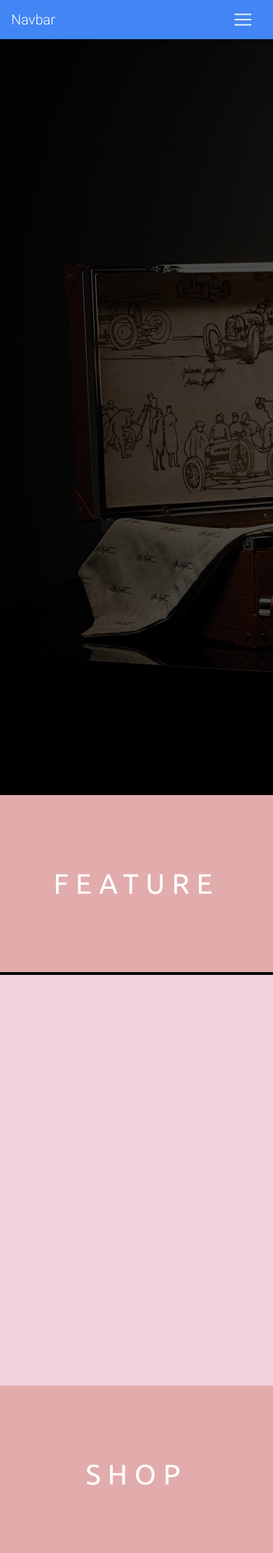
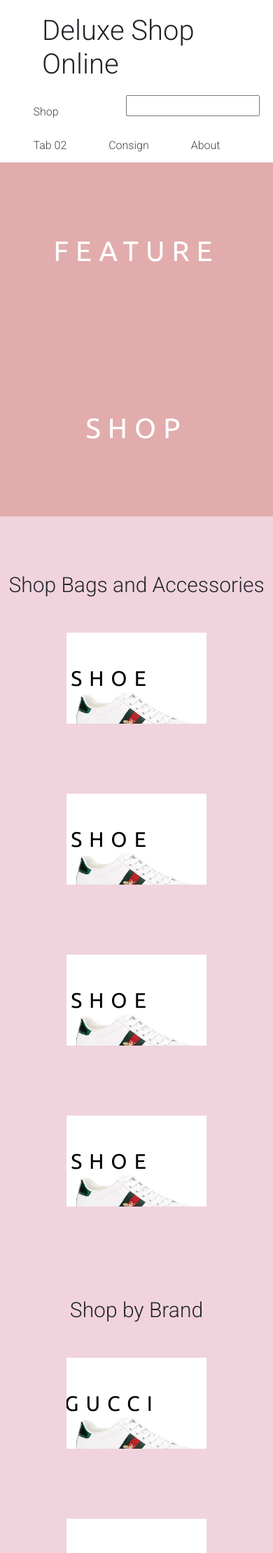
Before and after one commit to LemonFace0309/Deluxe-Consignment, a Django app: page / in a window 390 px wide; the page is wider, and only the part inside the window is pictured. Shown: the top 2219 px of that part at 70% size. Run offline with Django 3.2, Linux system fonts and the light colour scheme; some libraries are stand-ins or nearby versions.

Commit message:
CUSTOM nav bar

```diff
--- a/Deluxe_Consignment/static/css/nav.css
+++ b/Deluxe_Consignment/static/css/nav.css
@@ -1,171 +1,94 @@
-/* Nav Bar*/
-nav form {
-  position: relative;
-  height: 100%;
-  background: inherit;
+.nav-container {
+    max-width: 90vw;
+    margin: 0 auto;
+    box-sizing: border-box;
 }
 
-.nav-wrapper{
-  background: inherit;
-}
-.sacramento{
-  font-family: 'Sacramento';
-  font-size: 40px;
+nav {
+    background: white;
+    /* z-index: 10; */
 }
 
-.search-close-icon{
-  display: none!important;
-  position: absolute;
-  top: 0;
-  left: 100%!important;
-  padding-left: 0px;
-  color: rgba(0, 0, 0, 0.54);
-  transition: color .2s;
-  cursor: pointer;
+nav h1 {
+    margin: 0.5em 1.5em;
 }
 
-input.search-field {
-  font-weight: 500;
-  color: rgba(0, 0, 0, 0.54);
-  border-radius: 2px;
-  border: 0;
-  border-radius: 5px;
-  height: 36px;
-  padding: 8px 8px 8px 60px;
-  width: 200px;
-  background: #f7f7f7;
-  transition: background 0.2s, width .2s;
-}
-input.search-field:hover {
-  background: #ebebeb;
-}
-.searchbox {
-  position: relative;
-}
-::placeholder {
-  /* Chrome, Firefox, Opera, Safari 10.1+ */
-  color: rgba(0, 0, 0, 0.54);
-}
-input.search-field:focus {
-  outline: none;
-  width: 500px;
-  color: #212121;
-}
-input.search-field:focus:hover {
-  background: #f7f7f7;
-}
-.search-icon {
-  position: absolute;
-  top: 0;
-  padding-left: 20px;
-  color: rgba(0, 0, 0, 0.54);
-}
-.search-content {
-  color: #303c42;
-  width: 90%;
-  margin: auto;
-  height: auto;
-  padding: 8px 10px;
-}
-.search-heading {
-  color: #757575;
-  display: block;
-  font-size: 12px;
-  line-height: 30px;
-}
-input.search-field ~ .search-popup {
-  overflow: hidden;
-  left: 0px;
-  min-height: 50px;
-  max-height: 700px;
-  width: 200px;
-  top: -450px;
-  position: absolute;
-  z-index: 1;
-  box-shadow: 0 2px 2px 0 rgba(0, 0, 0, 0.14),0 3px 1px -2px rgba(0, 0, 0, 0.12), 0 1px 5px 0 rgba(0, 0, 0, 0.2);
-  transition: width .2s, top .2s ease-in-out;
-  border-radius: 2px;
-  background-color: #fff;
-}
-input.search-field:focus ~ .search-popup {
-  width: 500px;
-  top: 50px;
-}
-nav ul.popup-list a:hover {
-  background-color: initial;
-}
-nav ul.popup-list li {
-  float: none;
-}
-nav ul.popup-list li a {
-  line-height: 30px;
-  padding: 0;
-  font-size: 12px;
-  color: #212121 !important;
-}
-nav ul.popup-list li a:hover {
-  background-color: #f7f7f7;
+#searchBar {
+    float: right;
 }
 
-.top-margin {
-  margin-top: 8px;
+nav ul {
+    margin: 0;
+    padding: 0;
+    list-style: none;
+    position: relative;
+    text-align: left;
 }
 
-@media only screen and (max-width: 600px) {
-
-  nav form {
-/*     left: calc(90vw - 100%); */
+nav li {
+    display: inline-block;
 }
 
-  ::placeholder {
-    /* Chrome, Firefox, Opera, Safari 10.1+ */
-    color: transparent;
+nav a {
+    color: #444;
+    text-decoration: none;
+    display: block;
+    padding: .75em 1.75em;
 }
 
-  input.search-field {
-    width: 1px;
-    margin-right: 0px;
-    padding: 8px 25px;
-    border-bottom-right-radius: 0;
-    border-top-right-radius: 0;
-  }
-  input.search-field ~ .search-popup {
-    width: 1px;
-    margin-right: 0px;
-    padding: 8px 25px;
+nav li:hover {
+    background: #444;
 }
 
-  .search-icon {
-    top: 0;
-    padding-left: 15px;
-    color: rgba(0, 0, 0, 0.54);
+nav li:hover a {
+    color: white;
 }
 
-  input.search-field:focus {
-    margin-right: 0px;
-    width: 100vw;
-    padding: 8px 8px 8px 50px;
+
+.menu-sub {
+    position: absolute;
+    left: 0;
+    background: #444;
+    width: 100%;
+    display: none;
+    color: white;
+    padding: 2em;
 }
 
-  input.search-field:focus ~ .search-popup {
-    width: 100vw;
+nav li:hover .menu-sub {
+    display: block;
 }
 
-  .search-content {
-    width: 100%;
-    padding: 8px 8px;
+.menu-sub li {
+    display: block;
 }
 
-  nav .nav-wrapper {
-    margin-right: 0px;
-  }
+.menu-sub a {
+    padding: 0;
+    margin-bottom: .35em;
 }
 
-/* Mega Dropdown */
-.mega {
-    min-width: 610px !important;
+.menu-sub a:hover {
+    text-decoration: underline;
 }
 
-.mega li.dropdown-head {
-  margin-top: 20px
+.menu-category {
+    margin: 2.0em 0 .5em;
 }
+
+.menu-category:first-of-type {
+    margin-top: 0;
+}
+
+.menu-col-1,
+.menu-col-2 {
+    float: left;
+}
+
+.menu-col-1 {
+    width: 25%;
+}
+
+.menu-col-2 {
+    width: 50%;
+}
--- a/Deluxe_Consignment/store/templates/store/base.html
+++ b/Deluxe_Consignment/store/templates/store/base.html
@@ -36,68 +36,7 @@
 </head>
 
 <body>
-
-    <!--Navbar-->
-    <nav class="navbar navbar-expand-lg navbar-dark primary-color">
-
-        <a class="navbar-brand" href="#">Navbar</a>
-
-        <button class="navbar-toggler" type="button" data-toggle="collapse" data-target="#basicExampleNav"
-        aria-controls="basicExampleNav" aria-expanded="false" aria-label="Toggle navigation">
-        <span class="navbar-toggler-icon"></span>
-        </button>
-
-        <div class="collapse navbar-collapse" id="basicExampleNav">
-
-        <ul class="navbar-nav mr-auto">
-            <li class="nav-item active">
-            <a class="nav-link" href="#">Home
-                <span class="sr-only">(current)</span>
-            </a>
-            </li>
-            <li class="nav-item">
-            <a class="nav-link" href="#">Features</a>
-            </li>
-            <li class="nav-item">
-            <a class="nav-link" href="#">Pricing</a>
-            </li>
-
-            <!-- Dropdown -->
-            <li class="nav-item dropdown">
-            <a class="nav-link dropdown-toggle" id="navbarDropdownMenuLink" data-toggle="dropdown"
-                aria-haspopup="true" aria-expanded="false">Dropdown</a>
-            <div class="dropdown-menu dropdown-primary" aria-labelledby="navbarDropdownMenuLink">
-                <a class="dropdown-item" href="#">Action</a>
-                <a class="dropdown-item" href="#">Another action</a>
-                <a class="dropdown-item" href="#">Something else here</a>
-            </div>
-            </li>
-
-        </ul>
-
-
-        <form action="" class="browser-default right">
-            <input id="search-input" placeholder="Search" type="text" class="browser-default search-field"
-                name="q" value="" autocomplete="off" aria-label="Search box">
-            <label for="search-input"><i class="material-icons search-icon">search</i></label>
-            <i class="material-icons search-close-icon">cancel</i>
-            <div class="search-popup">
-                <div class="search-content">
-                    <label class="search-heading">Most Visited</label>
-                    <ul class="popup-list">
-                        <li class=""><a class="grey-text" href="#">Google</a></li>
-                        <li class=""><a class="grey-text" href="#">Apple</a></li>
-                        <li class=""><a class="grey-text" href="#">Microsoft</a></li>
-                        <li class=""><a class="grey-text" href="#">Github</a></li>
-                    </ul>
-                </div>
-            </div>
-        </form>
-        </div>
-    </nav>
-    <!--/.Navbar-->
-
-
+{% include 'store/navbar.html' %}
 
 {% block content %}
 {% endblock content %}
--- a/Deluxe_Consignment/store/templates/store/home.html
+++ b/Deluxe_Consignment/store/templates/store/home.html
@@ -11,11 +11,11 @@
         <a class="custom_btn" href="#">Shop Now</a>
     </div>
 </div> -->
-<div class="parallax"><img class="parallax-image" src="{% static 'images/open-bag.jpg' %}"></div>
+<!-- <div class="parallax"><img class="parallax-image" src="{% static 'images/open-bag.jpg' %}"></div> -->
 
 
 <div class="banner"><h1>Feature</h1></div>
-<div class="feature-container">
+<!-- <div class="feature-container">
     <div class="carousel">
         <a class="carousel-item" href="#one!"><img src="https://lorempixel.com/250/250/nature/1"></a>
         <a class="carousel-item" href="#two!"><img src="{% static 'images/shoe.jpg' %}"></a>
@@ -23,7 +23,7 @@
         <a class="carousel-item" href="#four!"><img src="https://lorempixel.com/250/250/nature/4"></a>
         <a class="carousel-item" href="#five!"><img src="https://lorempixel.com/250/250/nature/5"></a>
       </div>
-</div>
+</div> -->
 <div class="banner"><h1>Shop</h1></div>
 <div class="shop-list-container">
     <h2>Shop Bags and Accessories</h2>
--- /dev/null
+++ b/Deluxe_Consignment/store/templates/store/navbar.html
@@ -0,0 +1,77 @@
+{% load static %}
+
+<nav>
+    <h1>Deluxe Shop Online</h1>
+    <div class="nav-container">
+        <form action="">
+            <input id="searchBar" type="text">
+        </form>
+      <ul class="menu-main">
+        <li><a href="">Shop</a>
+          <div class="menu-sub">
+
+            <div class="menu-col-1">
+              <h3 class="menu-category">Bag</h3>
+              <ul>
+                <li><a href="">Small Bag</a></li>
+                <li><a href="">Big Bag</a></li>
+              </ul>
+
+              <h3 class="menu-category">Shoe</h3>
+              <ul>
+                <li><a href="">Small Shoe</a></li>
+                <li><a href="">Big Shoe</a></li>
+              </ul>
+            </div>
+
+            <div class="menu-col-1">
+              <h3 class="menu-category">Clothes</h3>
+              <ul>
+                <li><a href="">Blue Dress</a></li>
+                <li><a href="">Black Dress</a></li>
+                <li><a href="">Red Dress</a></li>
+                <li><a href="">Pink Dress</a></li>
+                <li><a href="">Lmao Dress</a></li>
+                <li><a href="">Test Dress</a></li>
+                <li><a href="">Test Dress</a></li>
+                <li><a href="">Test Dress</a></li>
+                <li><a href="">Test Dress</a></li>
+                <li><a href="">Test Dress</a></li>
+                <li><a href="">Test Dress</a></li>
+              </ul>
+            </div>
+          </div>
+        </li>
+
+        <li><a href="">Tab 02</a>
+          <div class="menu-sub">
+            <div class="menu-col-2">
+              <h3 class="menu-category">A</h3>
+              <ul>
+                <li><a href="">1</a></li>
+                <li><a href="">2</a></li>
+                <li><a href="">3</a></li>
+                <li><a href="">4</a></li>
+                <li><a href="">5</a></li>
+              </ul>
+            </div>
+
+
+            <div class="menu-col-1">
+              <h3 class="menu-category">Category</h3>
+              <ul>
+                <li><a href="">Link 01</a></li>
+                <li><a href="">Link 02</a></li>
+                <li><a href="">Link 03</a></li>
+                <li><a href="">Link 04</a></li>
+                <li><a href="">Link 05</a></li>
+              </ul>
+            </div>
+          </div>
+        </li>
+
+        <li><a href="">Consign</a></li>
+        <li><a href="">About</a></li>
+      </ul>
+  </div>
+</nav>
```
Lines whose indentation alone changed are shown as unchanged.
